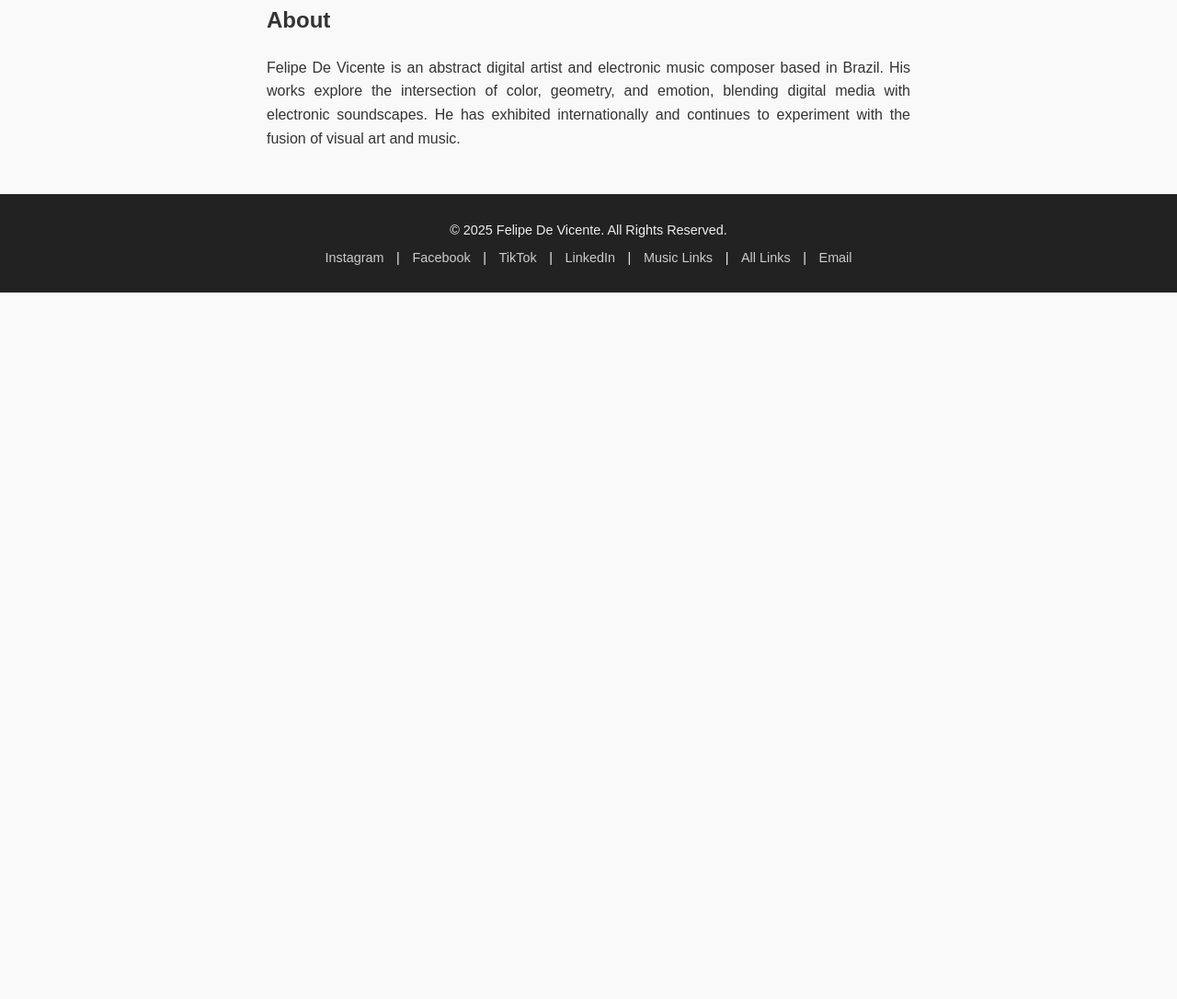
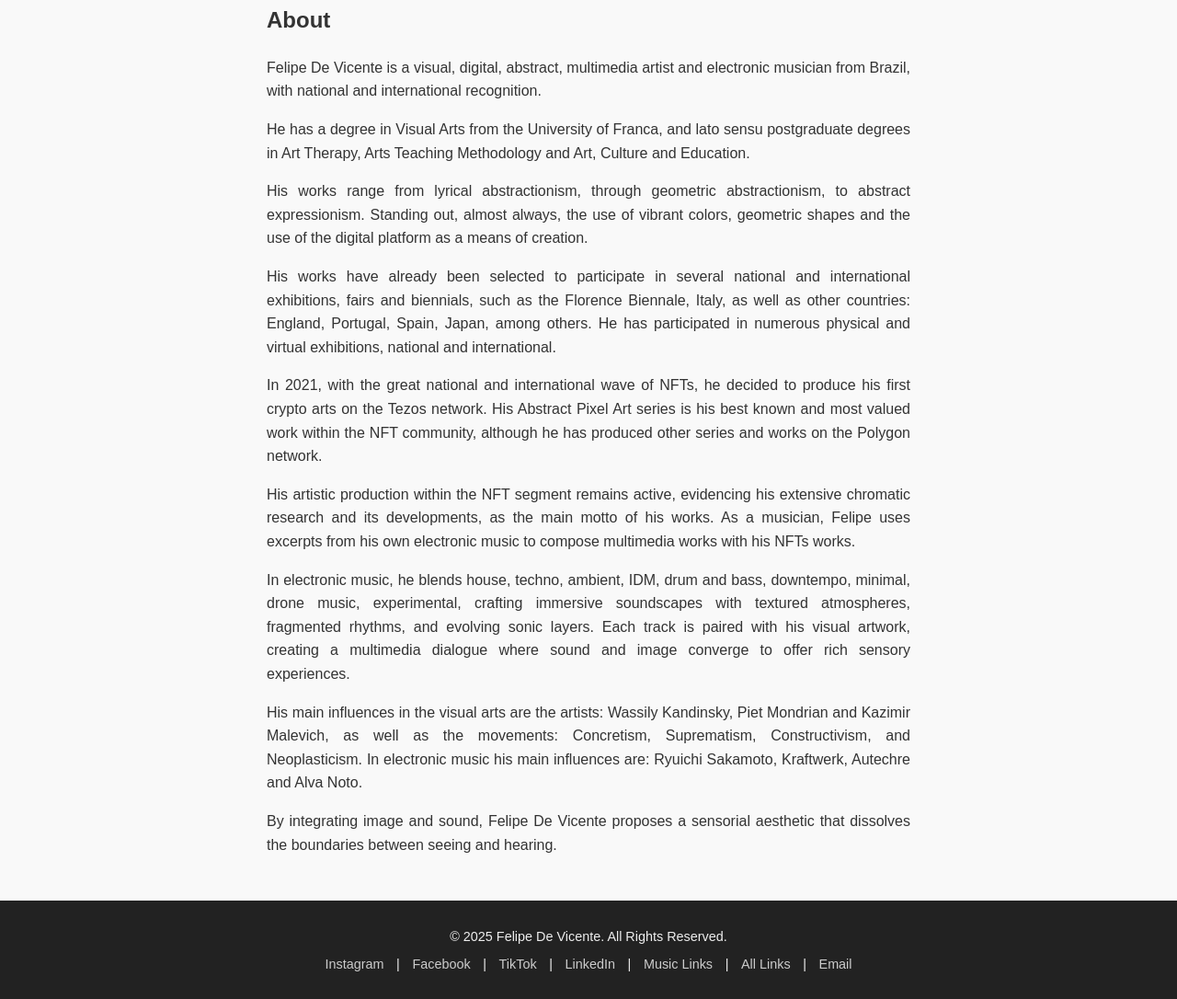
Before and after one commit to felipedevicente/felipedevicente.github.io, a plain HTML site: page about.html in a window 1280 px wide. Shown: the part 212-1298 px from the top of the page at 92% size. Before the commit the page ends 800 px from the top, so only its background shows below. Drawn offline with Linux system fonts and the light colour scheme.

Commit message:
Update About.html

```diff
--- a/about.html
+++ b/about.html
@@ -97,10 +97,23 @@
 
   <main class="about">
     <h2>About</h2>
-    <p>
-      Felipe De Vicente is an abstract digital artist and electronic music composer based in Brazil.
-      His works explore the intersection of color, geometry, and emotion, blending digital media with electronic soundscapes.
-      He has exhibited internationally and continues to experiment with the fusion of visual art and music.
+  <p>Felipe De Vicente is a visual, digital, abstract, multimedia artist and electronic musician from Brazil, with national and international recognition.</p>
+
+  <p>He has a degree in Visual Arts from the University of Franca, and lato sensu postgraduate degrees in Art Therapy, Arts Teaching Methodology and Art, Culture and Education.</p>
+
+  <p>His works range from lyrical abstractionism, through geometric abstractionism, to abstract expressionism. Standing out, almost always, the use of vibrant colors, geometric shapes and the use of the digital platform as a means of creation.</p>
+
+  <p>His works have already been selected to participate in several national and international exhibitions, fairs and biennials, such as the Florence Biennale, Italy, as well as other countries: England, Portugal, Spain, Japan, among others. He has participated in numerous physical and virtual exhibitions, national and international.</p>
+
+  <p>In 2021, with the great national and international wave of NFTs, he decided to produce his first crypto arts on the Tezos network. His Abstract Pixel Art series is his best known and most valued work within the NFT community, although he has produced other series and works on the Polygon network.</p>
+
+  <p>His artistic production within the NFT segment remains active, evidencing his extensive chromatic research and its developments, as the main motto of his works. As a musician, Felipe uses excerpts from his own electronic music to compose multimedia works with his NFTs works.</p>
+
+  <p>In electronic music, he blends house, techno, ambient, IDM, drum and bass, downtempo, minimal, drone music, experimental, crafting immersive soundscapes with textured atmospheres, fragmented rhythms, and evolving sonic layers. Each track is paired with his visual artwork, creating a multimedia dialogue where sound and image converge to offer rich sensory experiences.</p>
+
+  <p>His main influences in the visual arts are the artists: Wassily Kandinsky, Piet Mondrian and Kazimir Malevich, as well as the movements: Concretism, Suprematism, Constructivism, and Neoplasticism. In electronic music his main influences are: Ryuichi Sakamoto, Kraftwerk, Autechre and Alva Noto.</p>
+
+  <p>By integrating image and sound, Felipe De Vicente proposes a sensorial aesthetic that dissolves the boundaries between seeing and hearing.</p>
     </p>
   </main>
   <footer>
```
